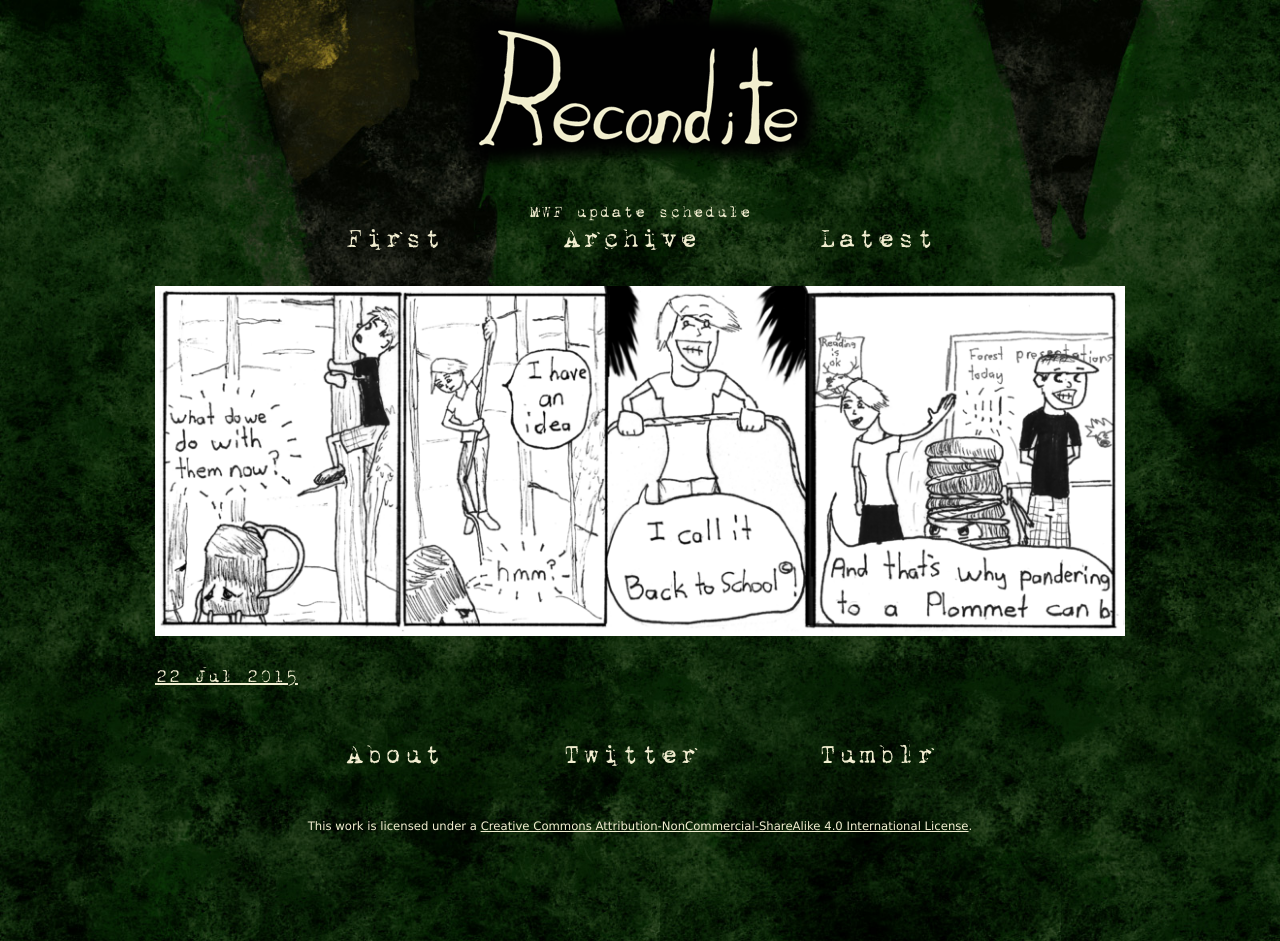
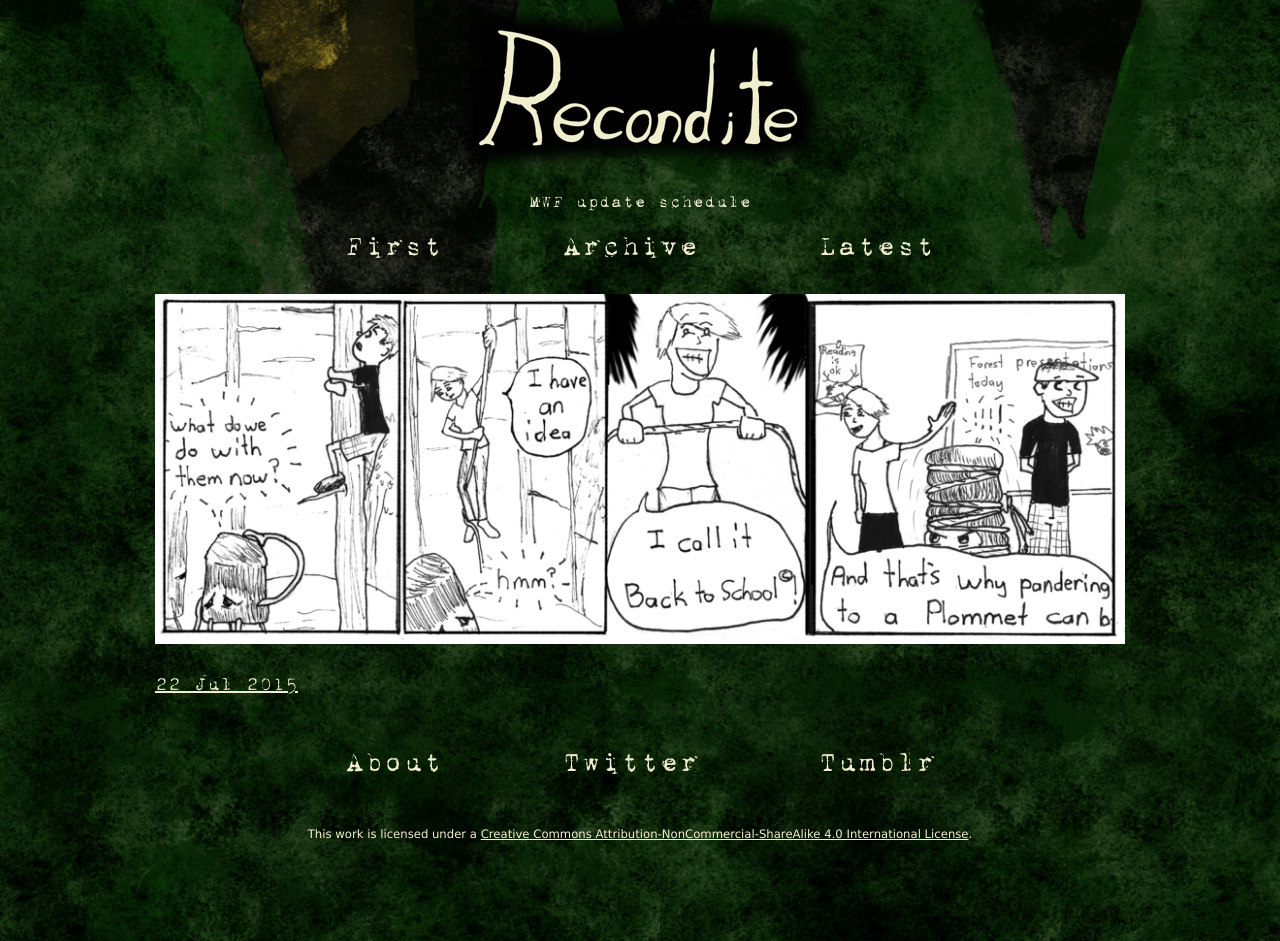
Before and after one commit to khailballard/khailballard.github.io, a Jekyll site: the page built from index.html, in a window 1280 px wide. Built offline with Jekyll 4.4.1, drawn with Linux system fonts in a browser that asks for light colours; the list of posts is cut into pages by our own code.

Commit message:
Fixing schedule placement

```diff
--- a/_layouts/default.html
+++ b/_layouts/default.html
@@ -7,7 +7,7 @@
         <div class="logo">
             <center>
                 <a href="http://www.reconditewoods.com/"><img src="/images/logo.png" /></a>
-                <span class="update_schedule">MWF update schedule</span>
+                <div class="update_schedule">MWF update schedule</div>
             </center>
         </div>
         {% for post in site.posts limit:1 %}
```
